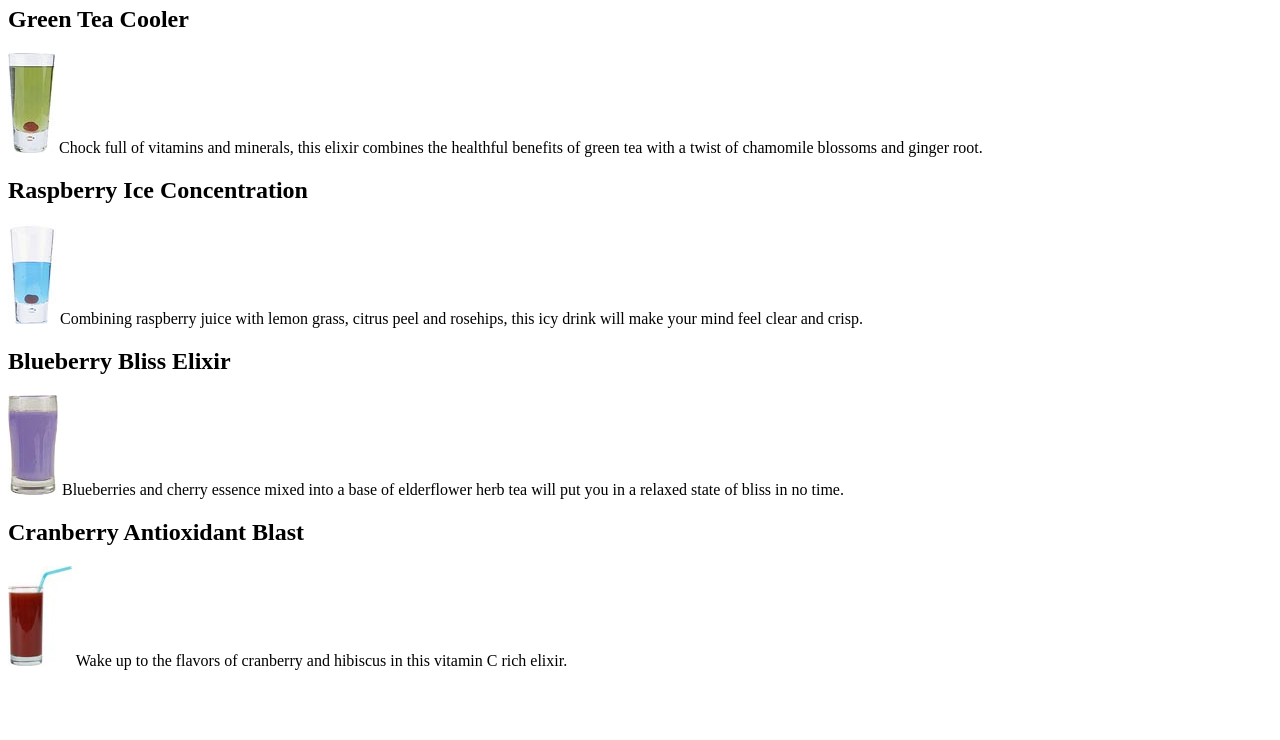
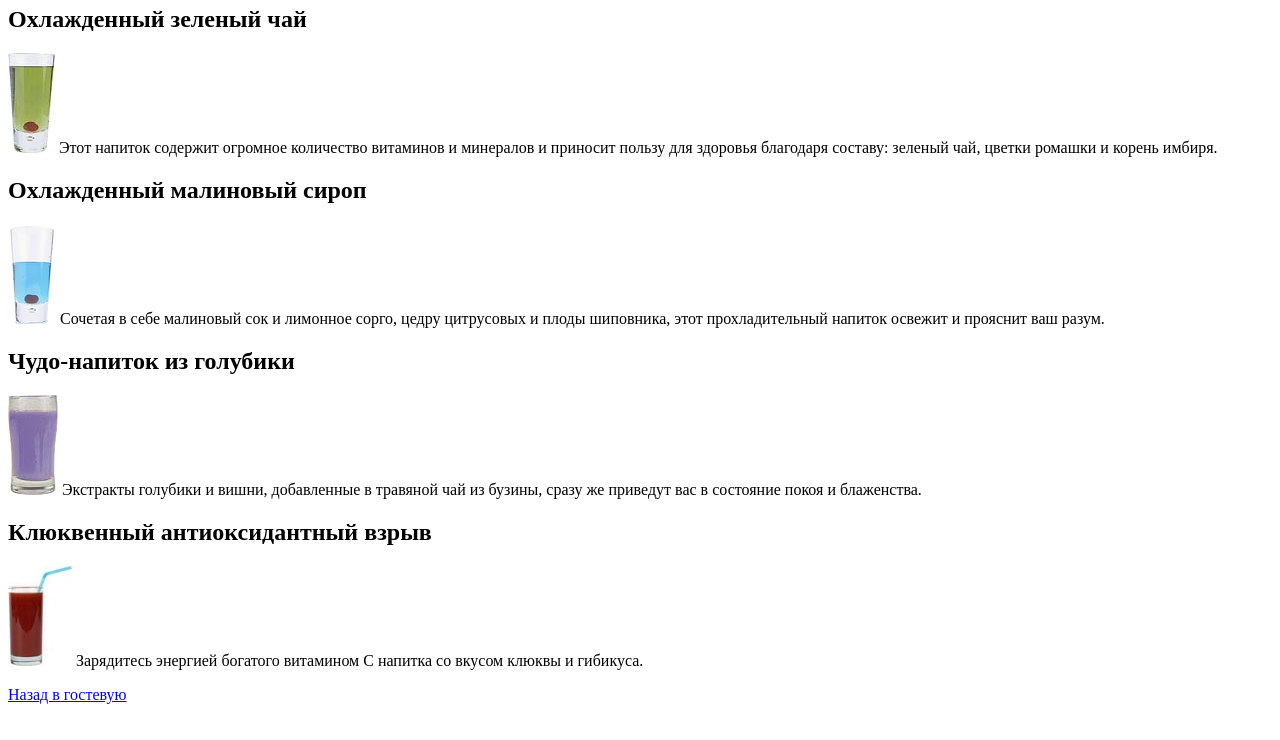
Before and after one commit to VadzimAJ/Learning, a plain HTML site: page HeadFirst Изучаем HTML, XHTML и CSS/Знакомство с гипертекстом/elixir.html in a window 1280 px wide. Shown: the part 60-800 px from the top of the page. Drawn offline with Linux system fonts and the light colour scheme.

Commit message:
refactor: revised the code according to the instructions

```diff
--- a/HeadFirst Изучаем HTML, XHTML и CSS/Знакомство с гипертекстом/elixir.html
+++ b/HeadFirst Изучаем HTML, XHTML и CSS/Знакомство с гипертекстом/elixir.html
@@ -1,36 +1,38 @@
 <html>
   <head>
-    <title>Head First Lounge Elixirs</title>
+    <title>Напитки гостевой Head First</title>
   </head>
   <body>
-    <h1>Our Elixirs</h1>
+    <h1>Наши напитки</h1>
 
-    <h2>Green Tea Cooler</h2>
+    <h2>Охлажденный зеленый чай</h2>
     <p>
       <img src="green.jpg">
-      Chock full of vitamins and minerals, this elixir
-      combines the healthful benefits of green tea with
-      a twist of chamomile blossoms and ginger root.
+      Этот напиток содержит огромное количество витаминов и
+      минералов и приносит пользу для здоровья благодаря
+      составу: зеленый чай, цветки ромашки и корень имбиря.
     </p>
-    <h2>Raspberry Ice Concentration</h2>
+    <h2>Охлажденный малиновый сироп</h2>
     <p>
       <img src="lightblue.jpg">
-      Combining raspberry juice with lemon grass,
-      citrus peel and rosehips, this icy drink
-      will make your mind feel clear and crisp.
+      Сочетая в себе малиновый сок и лимонное сорго, цедру
+      цитрусовых и плоды шиповника, этот прохладительный
+      напиток освежит и прояснит ваш разум.
     </p>
-    <h2>Blueberry Bliss Elixir</h2>
+    <h2>Чудо-напиток из голубики</h2>
     <p>
       <img src="blue.jpg">
-      Blueberries and cherry essence mixed into a base
-      of elderflower herb tea will put you in a relaxed
-      state of bliss in no time.
+      Экстракты голубики и вишни, добавленные в травяной чай
+      из бузины, сразу же приведут вас в состояние покоя
+       и блаженства.
     </p>
-    <h2>Cranberry Antioxidant Blast</h2>
+    <h2>Клюквенный антиоксидантный взрыв</h2>
     <p>
       <img src="red.jpg">
-      Wake up to the flavors of cranberry and hibiscus
-      in this vitamin C rich elixir.
+      Зарядитесь энергией богатого витамином C напитка
+      со вкусом клюквы и гибикуса.
     </p>
+
+    <a href="lounge.html">Назад  в  гостевую</a>
   </body>
 </html>
```
Also changed, not shown: HeadFirst Изучаем HTML, XHTML и CSS/Знакомство с гипертекстом/directions.html (+3 -0 lines), HeadFirst Изучаем HTML, XHTML и CSS/Знакомство с гипертекстом/lounge.html (+20 -11 lines).
